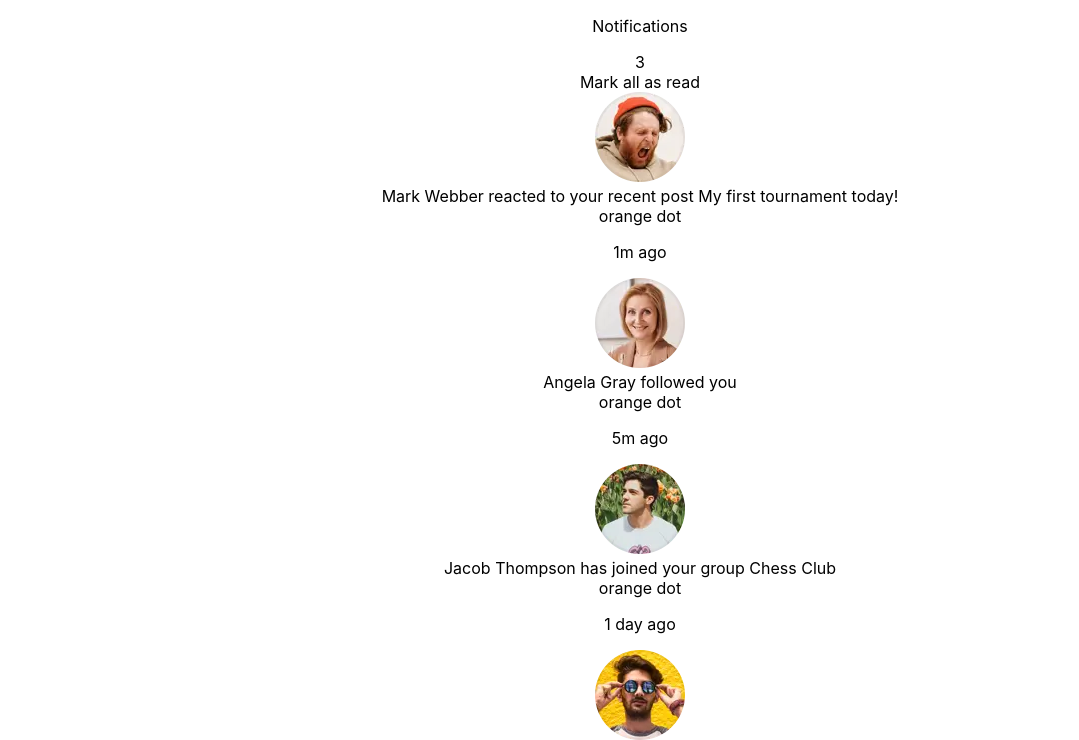
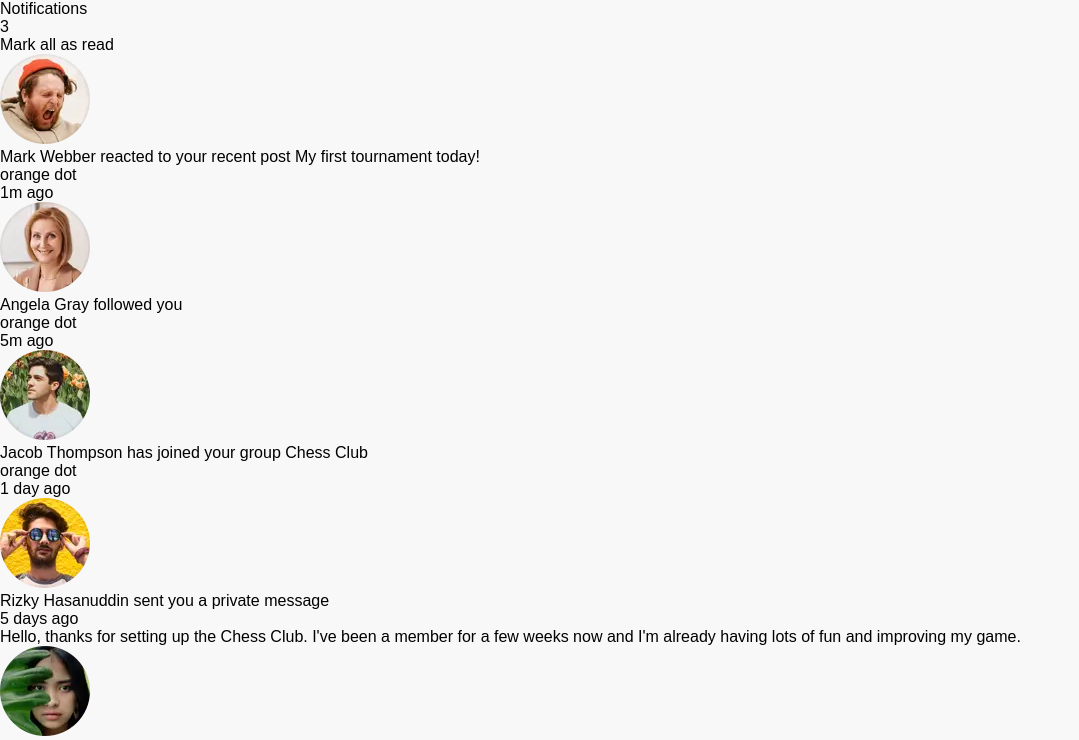
Before and after one commit to sorci89/notifications-page-main, a React (Create React App) app: page / in a window 1280 px wide. Shown: the top 740 px of the page, without its empty margins (0-1079 px from the left). Built offline with nearby package versions, Linux system fonts and the light colour scheme.

Commit message:
create notifications component & css, mod app css

```diff
--- a/src/App.css
+++ b/src/App.css
@@ -1,38 +1,60 @@
-.App {
-  text-align: center;
+* {
+  margin:0;
+  padding:0;
+  border:0;
+  background:transparent;
+  outline:none;
+  text-decoration:none;
+  outline:none;
+  font-family:inherit;
+  box-sizing:border-box;
 }
 
-.App-logo {
-  height: 40vmin;
-  pointer-events: none;
+:root {
+  --main--color: #0B63F8;
+  --black: #000000;
+  --sealbrown: #131313;
+  --white: #FFFFFF;
+  --whitesmoke: #F8F8F8;
+  --darkgrey: #ADA7A7;
 }
 
-@media (prefers-reduced-motion: no-preference) {
-  .App-logo {
-    animation: App-logo-spin infinite 20s linear;
-  }
+ol, ul, li {
+  list-style:none;display:block;
+}
+table {
+  border-collapse: collapse;
+  border-spacing:0;
+}
+a img {
+  border: none;
 }
 
-.App-header {
-  background-color: #282c34;
-  min-height: 100vh;
-  display: flex;
-  flex-direction: column;
-  align-items: center;
-  justify-content: center;
-  font-size: calc(10px + 2vmin);
-  color: white;
+button,
+a{
+  cursor: pointer;
+  color: inherit;
 }
 
-.App-link {
-  color: #61dafb;
+textarea {
+  resize: none;
 }
 
-@keyframes App-logo-spin {
-  from {
-    transform: rotate(0deg);
-  }
-  to {
-    transform: rotate(360deg);
-  }
+button,
+input,
+textarea,
+select {
+  appearance: none !important; -webkit-appearance: none !important; border-radius: 0;
 }
+
+body{
+  background-color: var(--whitesmoke);
+
+  font-family: 'Poppins', sans-serif;
+}
+
+/* .App {
+  display: flex;
+  flex-direction: row;
+  height: 100vh;
+} */
--- a/src/App.js
+++ b/src/App.js
@@ -1,32 +1,27 @@
 import { useState, useEffect } from "react";
 import "./App.css";
-import { notifications } from "./Data/notifications";
+import { data } from "./data/data";
+import Notifications from "./components/notifications/Notifications";
+
 function App() {
-  const data = [...notifications];
-
-  console.log(data);
+  const notifications = [...data];
 
   const [nbrOfUnread, setNbrOfUnread] = useState(Number);
 
   const countUnread = () => {
-    const unreadNotifications = data.filter(
+    const unreadNotifications = notifications.filter(
       (notification) => notification.isRead === false
     );
     setNbrOfUnread(unreadNotifications.length);
   };
 
   const markAllUnRead = () => {
-    data.map((notification) => (notification.isRead = false));
+    notifications.map((notification) => (notification.isRead = false));
     countUnread();
   };
 
   const markAllRead = () => {
-    data.map((notification) => (notification.isRead = true));
-    countUnread();
-  };
-
-  const rewrite = ({ notification }) => {
-    notification.isRead = true;
+    notifications.map((notification) => (notification.isRead = true));
     countUnread();
   };
 
@@ -43,24 +38,7 @@ function App() {
       ) : (
         <div onClick={() => markAllRead()}>Mark all as read</div>
       )}
-      {data.map((notification) => (
-        <div onClick={() => rewrite({ notification })}>
-          <div>
-            <img src={notification.userProfile} alt="User profile" />
-          </div>
-          <span>{notification.userName}</span>{" "}
-          <span>{notification.action}</span>{" "}
-          {notification.type === "withLink" && <span>{notification.link}</span>}
-          {notification.isRead === false && <div>orange dot</div>}
-          <p>{notification.time}</p>
-          {notification.type === "withMessage" && <p>{notification.message}</p>}
-          {notification.type === "withPicture" && (
-            <div>
-              <img src={notification.picture} alt="User profile" />
-            </div>
-          )}
-        </div>
-      ))}
+      <Notifications notifications={notifications} countUnread={countUnread} />
     </div>
   );
 }
--- /dev/null
+++ b/src/components/notifications/Notifications.jsx
@@ -0,0 +1,35 @@
+import React from 'react'
+import styles from '../notifications/notifications.module.css';
+
+
+const Notifications = ({notifications, countUnread}) => {
+
+    const markOneRead = ({ notification }) => {
+        notification.isRead = true;
+        countUnread();
+      };
+
+    return (
+        <div>
+            {notifications.map((notification) => (
+        <div onClick={() => markOneRead({ notification })}>
+          <div>
+            <img src={notification.userProfile} alt="User profile" />
+          </div>
+          <span>{notification.userName}</span>{" "}
+          <span>{notification.action}</span>{" "}
+          {notification.type === "withLink" && <span>{notification.link}</span>}
+          {notification.isRead === false && <div>orange dot</div>}
+          <p>{notification.time}</p>
+          {notification.type === "withMessage" && <p>{notification.message}</p>}
+          {notification.type === "withPicture" && (
+            <div>
+              <img src={notification.picture} alt="User profile" />
+            </div>
+          )}
+        </div>
+      ))}
+        </div>
+    )
+}
+export default Notifications
--- a/src/Data/notifications.js
+++ b/src/data/data.js
@@ -1,4 +1,4 @@
-export const notifications = [
+export const data = [
   {
     id: 1,
     isRead: false,
```
Also changed, not shown: src/components/notifications/notifications.module.css (added).
